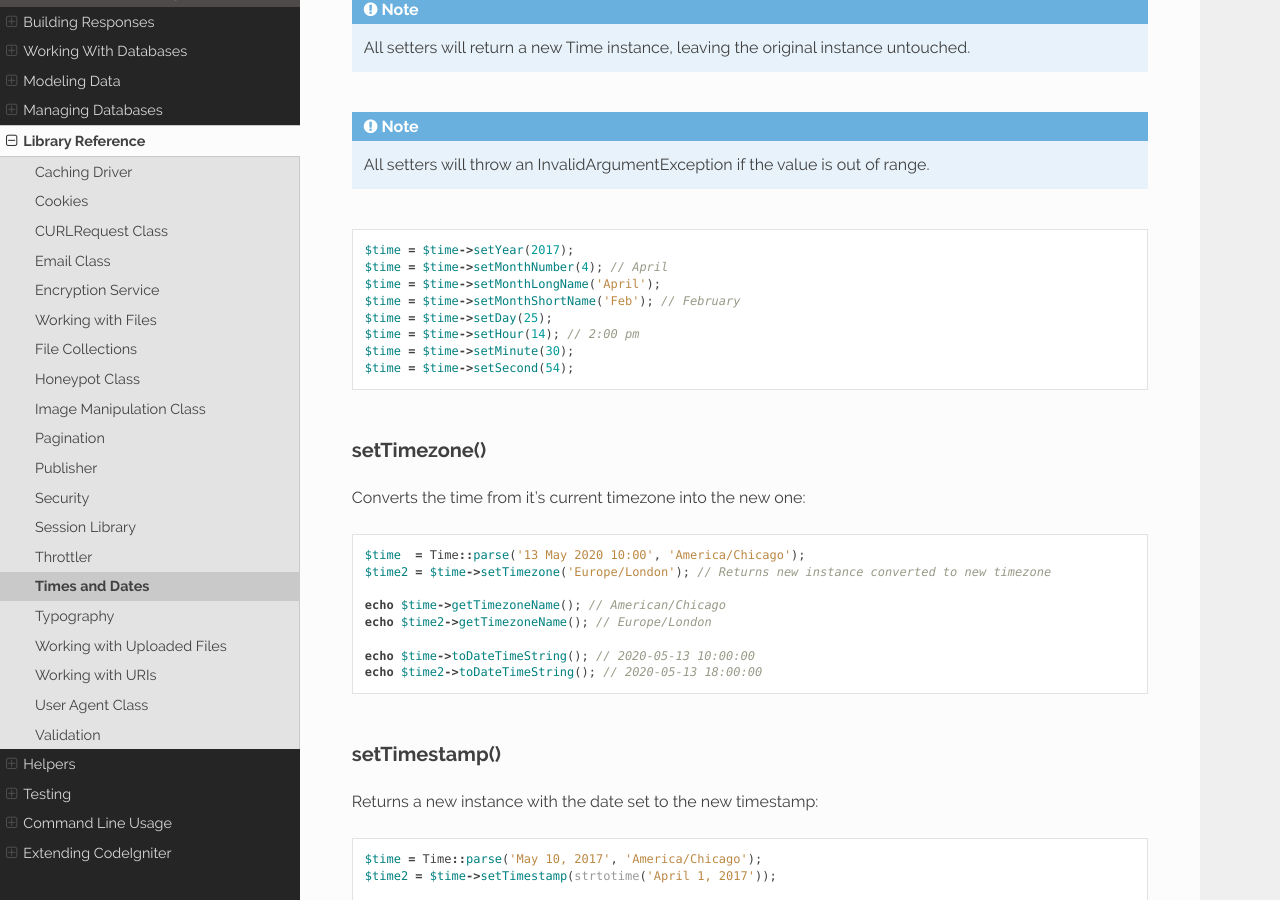
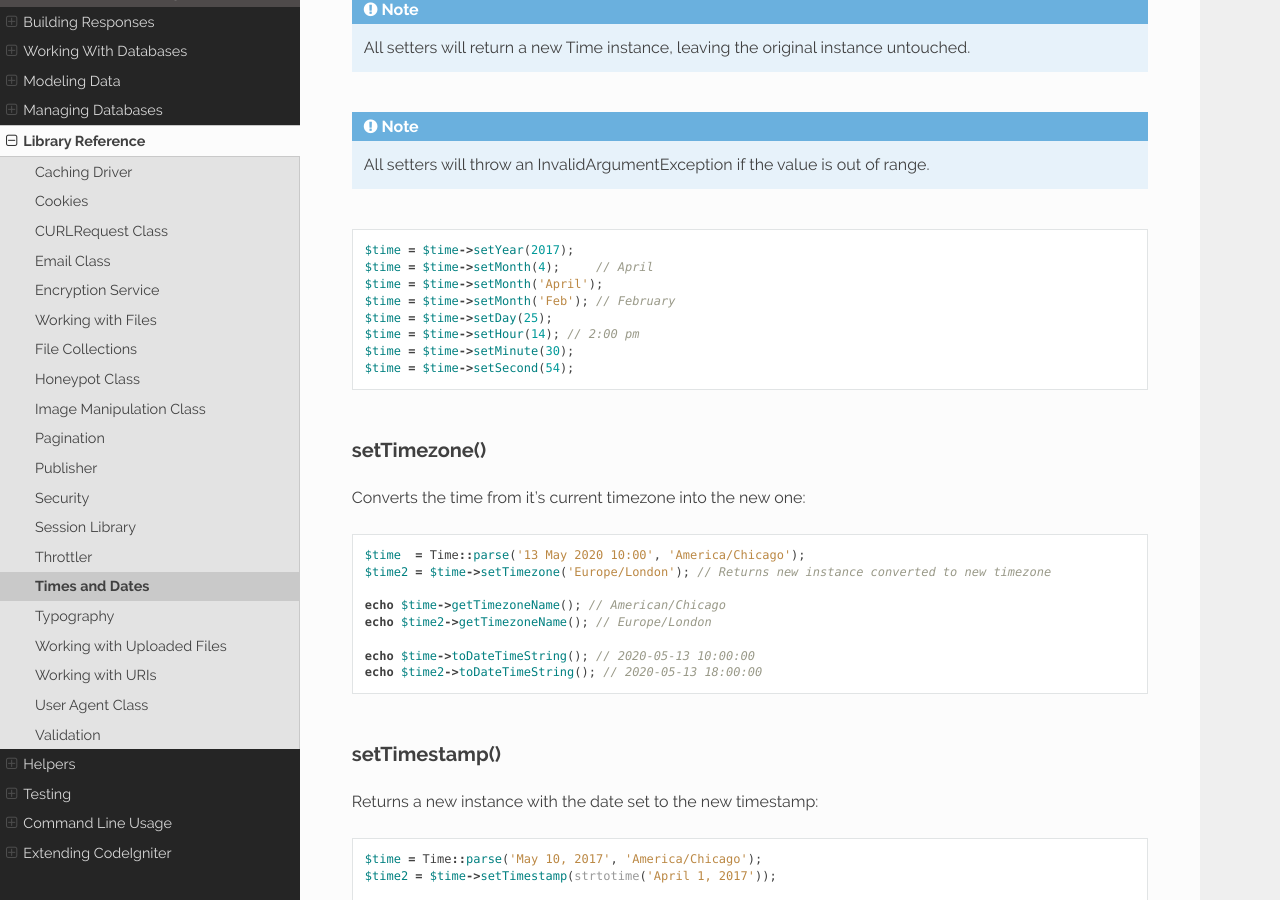
Before and after one commit to NEKOGET/ci4_user_guide_src, a Sphinx documentation site: the page built from source/libraries/time.rst, in a window 1280 px wide and 900 px high, scrolled down 8043 px. Built offline with Sphinx 7.4.7 and the Read the Docs theme 2.0.0, drawn with Linux system fonts in a browser that asks for light colours.

Commit message:
docs: fix sample code that uses non-existent methods

```diff
--- a/source/libraries/time.rst
+++ b/source/libraries/time.rst
@@ -334,9 +334,9 @@ thrown.
 ::
 
     $time = $time->setYear(2017);
-    $time = $time->setMonthNumber(4); // April
-    $time = $time->setMonthLongName('April');
-    $time = $time->setMonthShortName('Feb'); // February
+    $time = $time->setMonth(4);     // April
+    $time = $time->setMonth('April');
+    $time = $time->setMonth('Feb'); // February
     $time = $time->setDay(25);
     $time = $time->setHour(14); // 2:00 pm
     $time = $time->setMinute(30);
```
